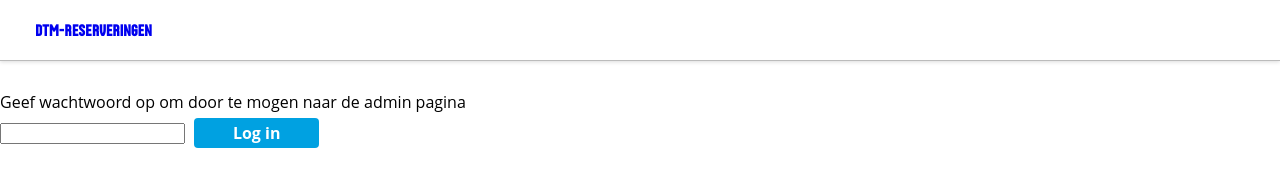
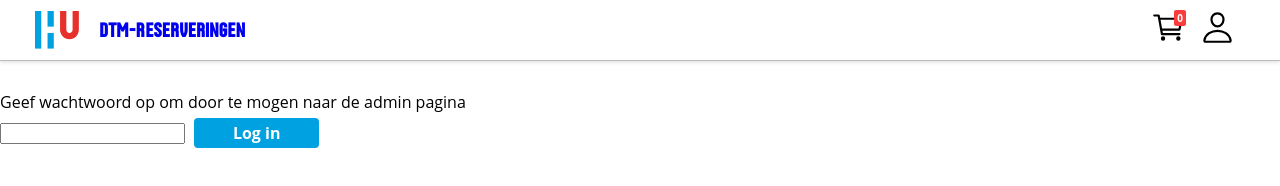
Before and after one commit to DragonStruck/dtm-reserveringen, a website: page src/main/resources/static/html/admin.html in a window 1280 px wide. Drawn offline with Linux system fonts and the light colour scheme.

Commit message:
Header aanpassingen

```diff
--- a/src/main/resources/static/css/main.css
+++ b/src/main/resources/static/css/main.css
@@ -80,10 +80,12 @@ header .topbar-logo-container .topbar-logo-link {
     display: flex;
 }
 
-header .topbar-logo-container .topbar-logo-link .topbar-logo h1 {
-    height: 38px;
-    width: 50px;
-    font-size: 75px;
+
+header .topbar-text-container h1 {
+font-size: 20px;
+margin-left: 20px;
+margin-top: 8px;
+
 }
 
 header .topbar-nav {
--- a/src/main/resources/static/html/admin.html
+++ b/src/main/resources/static/html/admin.html
@@ -21,8 +21,24 @@
         <div class="topbar-container">
             <div class="topbar-logo-container">
                 <a class="topbar-logo-link" href="/">
+                    <img class="topbar-logo" src="/icons/HU_logo_small.svg" alt="HU logo">
+                    <div class="topbar-text-container">
                         <h1>DTM-Reserveringen</h1>
+                    </div>
                 </a>
+            </div>
+            <div class="topbar-nav">
+                <div class="nav-right">
+                    <div class="top-menu">
+                        <a class="" href="/cart">
+                            <img src="/icons/cart-outline.svg" alt="Cart Icon">
+                            <span id="cart-amount" class="button-badge">0</span>
+                        </a>
+                        <a href="/admin">
+                            <img src="/icons/person-outline.svg" alt="Admin Icon">
+                        </a>
+                    </div>
+                </div>
             </div>
         </div>
     </div>
```
Also changed, not shown: src/main/resources/static/html/cart.html (+3 -0 lines), src/main/resources/static/html/index.html (+3 -0 lines), src/main/resources/static/html/info-page.html (+3 -1 lines), src/main/resources/static/html/login.html (+3 -0 lines), src/main/resources/static/html/register.html (+3 -0 lines). Lines whose indentation alone changed are shown as unchanged.
